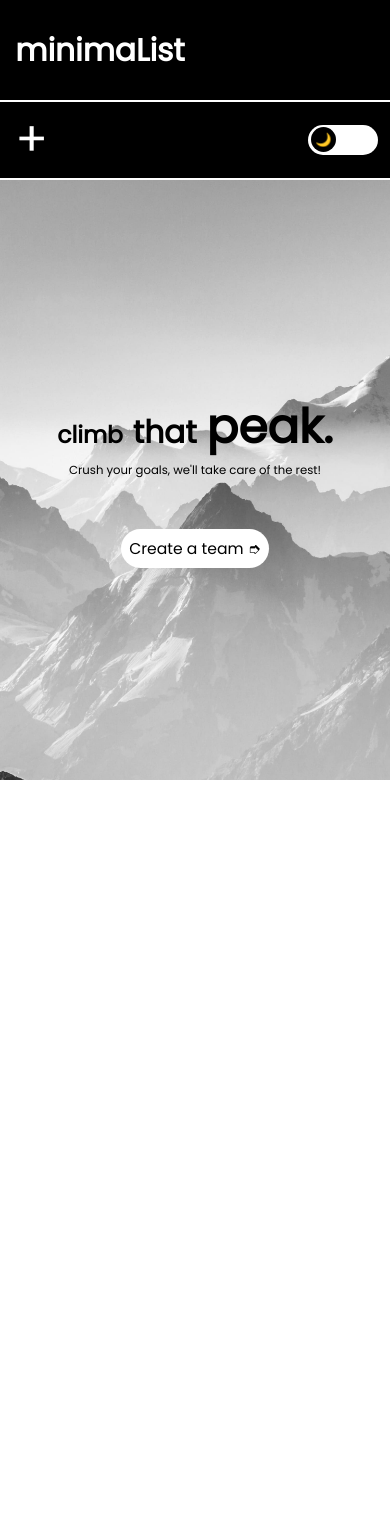
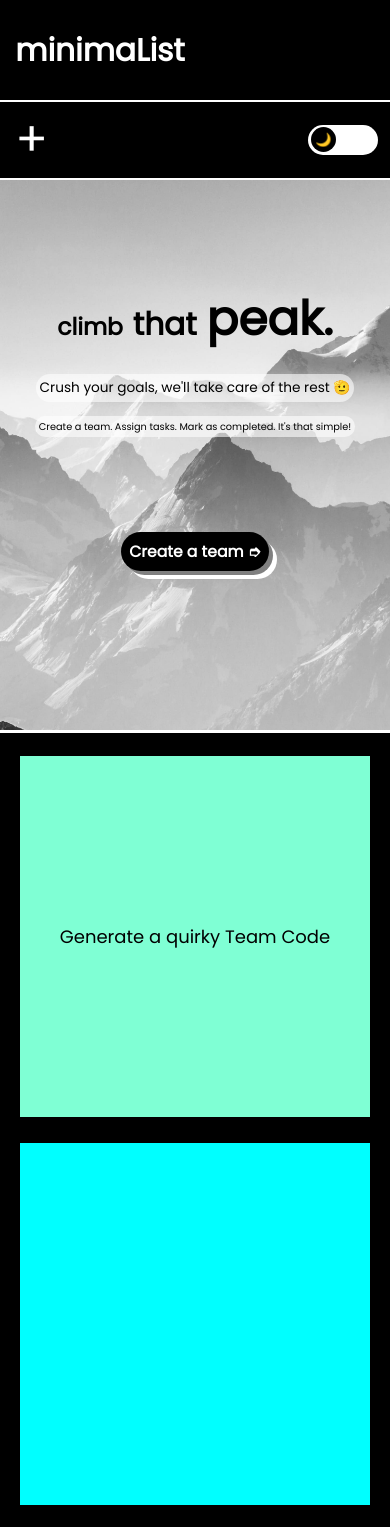
Before and after one commit to gitmank/minimaList, a React (Create React App) app in the folder minimalistapp/: page / in a window 390 px wide. Before the commit the page ends 844 px from the top, so only its background shows below. Built offline with nearby package versions, Linux system fonts and the light colour scheme.

Commit message:
started feature one

```diff
--- a/minimalistapp/package.json
+++ b/minimalistapp/package.json
@@ -9,7 +9,6 @@
     "react": "^18.2.0",
     "react-cookie": "^4.1.1",
     "react-dom": "^18.2.0",
-    "react-mouse-particles": "^1.1.5",
     "react-parallax-tilt": "^1.7.78",
     "react-router-dom": "^6.6.1",
     "react-scripts": "5.0.1",
--- a/minimalistapp/src/App.js
+++ b/minimalistapp/src/App.js
@@ -1,5 +1,4 @@
 import './App.css';
-import MouseParticles from "react-mouse-particles";
 import { Routes, Route } from 'react-router-dom';
 import Home from './pages/Home';
 import Header from './components/Header/Header'
@@ -7,15 +6,9 @@ import Navbar from './components/Navbar/Navbar'
 import { useState } from 'react';
 
 function App() {
-  const [isLightTheme, setTheme] = useState(false);
+  const [isLightTheme, setTheme] = useState();
   return (
     <div className="App">
-        {/* <MouseParticles
-          g={1}
-          color="black"
-          cull="MuiSvgIcon-root,MuiButton-root"
-          level={6}
-        /> */}
         <Header />
         <Navbar setTheme={setTheme} isLightTheme={isLightTheme}/>
         <Routes>
--- a/minimalistapp/src/components/Header/Header.css
+++ b/minimalistapp/src/components/Header/Header.css
@@ -11,6 +11,7 @@
     padding: 2%;
     position: fixed;
     transition: 0.2s;
+    user-select: none;
 }
 
 .header.mini {
--- a/minimalistapp/src/components/Navbar/Navbar.css
+++ b/minimalistapp/src/components/Navbar/Navbar.css
@@ -1,5 +1,6 @@
 .navbar-container {
     position: fixed;
+    user-select: none;
 }
 
 .navbar {
@@ -147,7 +148,8 @@
         border: 0px;
         border-bottom-width: 2px;
         border-style: ridge;
-        padding-bottom: 10px;
+        padding-bottom: 1vh;
+        z-index: -1;
     }
     .navlink:active {
         transition: 100ms;
--- a/minimalistapp/src/pages/Home.css
+++ b/minimalistapp/src/pages/Home.css
@@ -2,7 +2,7 @@
     height: 200px;
 }
 #public-home {
-
+    user-select: none;
 }
 #hero-pane {
     background-size: cover;
@@ -28,10 +28,21 @@
     max-width: 100vw;
     height: 600px;
 }
-#hero-text > p {
+.hero-secondary-text {
     font-size: 2vw;
+    background-color: rgba(255, 255, 255, 0.6);
+    padding: 1%;
+    border-radius: 20px;
+    margin-top: 1%;
+    margin-bottom: 1%;
 }
-#hero-text > a {
+.hero-small-text {
+    font-size: 1.2vw;
+    background-color: rgba(255, 255, 255, 0.6);
+    border-radius: 20px;
+    padding: 1%;
+}
+#hero-CTA {
     margin-top: 50px;
     color: black;
     text-decoration: none;
@@ -41,19 +52,23 @@
     border-radius: 40px;
     transition: 250ms;
 }
-#hero-text > a.light:hover {
+#hero-CTA.light:hover {
     color: white;
     background-color: rgb(110, 130, 180);
     transform: translateX(5px);
     transform: translateY(-5px);
     box-shadow: 5px 5px rgb(56, 94, 149), 10px 10px white;
 }
-#hero-text > a.dark:hover {
+#hero-CTA.dark:hover {
     color: white;
     background-color: black;
     transform: translateX(5px);
     transform: translateY(-5px);
     box-shadow: 5px 5px gray, 10px 10px white;
+}
+.CTA-link {
+    color: inherit;
+    text-decoration: none;
 }
 .title-span {
     display: inline-flex;
@@ -72,12 +87,61 @@
 #title-span > h1 > span {
     font-size: 140px;
 }
+#feature_one {
+    display: flex;
+    flex-direction: row;
+    width: 100%;
+    height: 800px;
+    align-items: center;
+    justify-content: space-evenly;
+    padding: 2%;
+    border-width: 3px 0px 3px 0px;
+    border-style: solid;
+}
+#feature_one.light {
+    background-color: white;
+    border-color: black;
+    color: black;
+}
+#feature_one.dark {
+    background-color: black;
+    border-color: white;
+    color: black;
+}
+#featureOne-paneOne {
+    padding: 2%;
+    display: flex;
+    width: 45%;
+    height: 600px;
+    align-items: center;
+    justify-content: center;
+    justify-self: center;
+    align-self: center;
+    border: 3px solid;
+    background-color: aquamarine;
+}
+#featureOne-paneTwo {
+    padding: 2%;
+    display: flex;
+    width: 45%;
+    height: 600px;
+    align-items: center;
+    justify-content: center;
+    justify-self: center;
+    align-self: center;
+    border: 3px solid;
+    background-color: aqua;
+}
+.feature-title {
+    font-size: xx-large;
+}
 @media screen and (max-width: 800px) {
     .home-spacer {
         height: 180px;
     }
     #hero-pane {
         height: 600px;
+        margin-top: -50px;
     }
     .title-span {
         gap: 10px;
@@ -91,12 +155,43 @@
     .title-span > h1 {
         font-size: 12vw;
     }
-    #hero-text > p {
-        font-size: 3vw;
+    .hero-secondary-text {
+        font-size: 3.5vw;
+        margin-top: 20px;
     }
-    #hero-text > a {
+    .hero-small-text {
+        margin-top: 10px;
+        font-size: 2.5vw
+    }
+    #hero-CTA {
         font-size: 4vw;
         padding: 2%;
-        border-radius: 40px;
+        border-radius: 30px;
+        margin-top: 100px;
+    }
+    #hero-CTA.light {
+        color: white;
+        background-color: rgb(110, 130, 180);
+        transform: translateX(5px);
+        transform: translateY(-5px);
+        box-shadow: 4px 4px rgb(56, 94, 149), 8px 8px white;
+    }
+    #hero-CTA.dark {
+        color: white;
+        background-color: black;
+        transform: translateX(5px);
+        transform: translateY(-5px);
+        box-shadow: 4px 4px gray, 8px 8px white;
+    }
+    #feature_one {
+        flex-direction: column;
+        padding: 5% 2%;
+        gap: 20px;
+    }
+    #featureOne-paneOne, #featureOne-paneTwo {
+        width: 95%;
+    }
+    .feature-title {
+        font-size: large;
     }
 }
--- a/minimalistapp/src/pages/Home.jsx
+++ b/minimalistapp/src/pages/Home.jsx
@@ -1,4 +1,5 @@
-import './Home.css'
+import { Link } from 'react-router-dom';
+import './Home.css';
 
 const Home = ({ isLightTheme }) => {
     console.log(isLightTheme)
@@ -12,9 +13,18 @@ const Home = ({ isLightTheme }) => {
                         <h2>that </h2>
                         <h1>pea<span>k.</span></h1>
                     </span>
-                    <p>Crush your goals, we'll take care of the rest!</p>
-                    <a href="/onboarding" className={isLightTheme? 'light': 'dark'}>Create a team ➮</a>
+                    <p className='hero-secondary-text'>Crush your goals, we'll take care of the rest 🫡</p>
+                    <p className='hero-small-text'>Create a team. Assign tasks. Mark as completed. It's that simple!</p>
+                    <h3 id='hero-CTA' className={isLightTheme? 'light': 'dark'}>
+                            <Link className='CTA-link' to='/onboarding'>Create a team ➮</Link>
+                    </h3>
                 </div>
+            </div>
+            <div id='feature_one' className={isLightTheme? 'light': 'dark'}>
+                <div id='featureOne-paneOne'>
+                    <span className='feature-title'>Generate a quirky Team Code</span>
+                </div>
+                <div id='featureOne-paneTwo'></div>
             </div>
         </div>
     )
```
Also changed, not shown: 1 other file (tests, documents, lock files or other folders).
